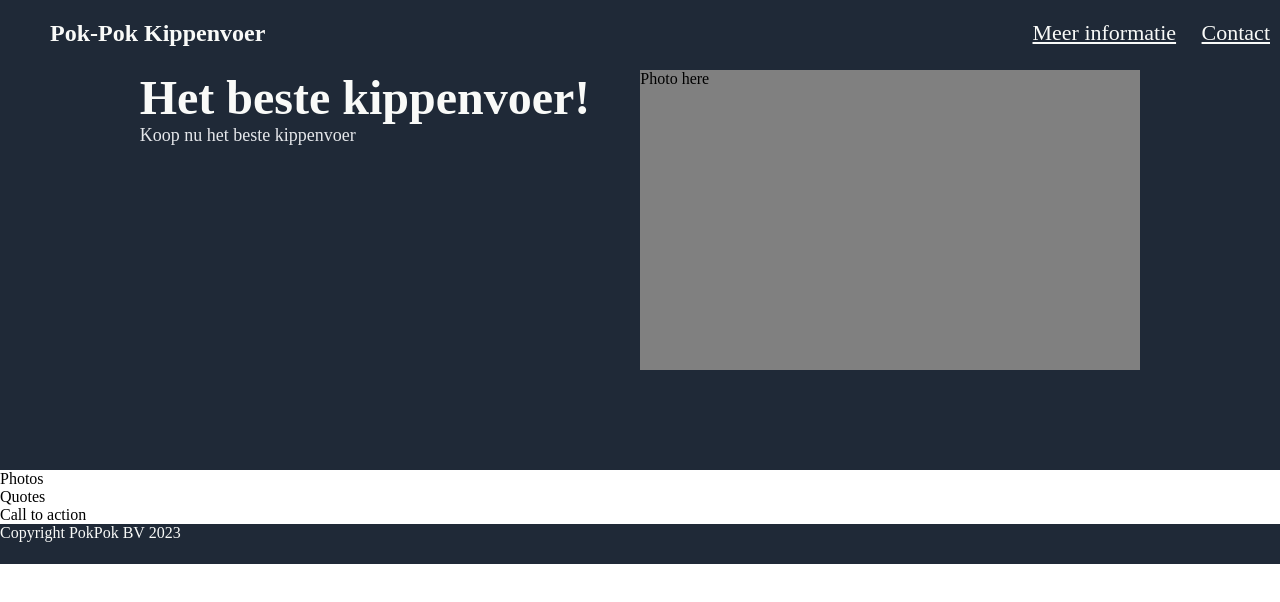
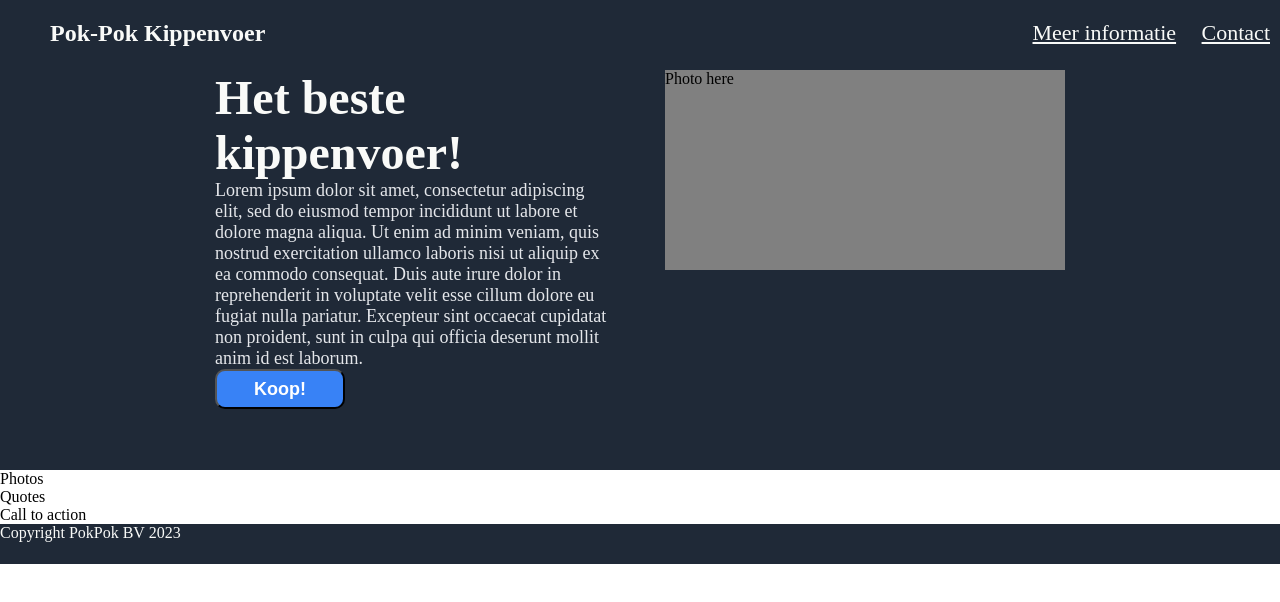
Before and after one commit to PokGeit/landingpage, a plain HTML site: page index.html in a window 1280 px wide. Drawn offline with Linux system fonts and the light colour scheme.

Commit message:
Added text and button to header

```diff
--- a/index.html
+++ b/index.html
@@ -22,7 +22,8 @@
         <div class="topBody">
             <div class="topBodyTextDiv">
                 <P class="topBodyMainText">Het beste kippenvoer!</P>
-                <P class="topBodySecondText">Koop nu het beste kippenvoer</P>
+                <P class="topBodySecondText">Lorem ipsum dolor sit amet, consectetur adipiscing elit, sed do eiusmod tempor incididunt ut labore et dolore magna aliqua. Ut enim ad minim veniam, quis nostrud exercitation ullamco laboris nisi ut aliquip ex ea commodo consequat. Duis aute irure dolor in reprehenderit in voluptate velit esse cillum dolore eu fugiat nulla pariatur. Excepteur sint occaecat cupidatat non proident, sunt in culpa qui officia deserunt mollit anim id est laborum.</P>
+                <button class="ctaButton">Koop!</button>
             </div>
 
             <div class="topBodyPhotoDiv">
--- a/style.css
+++ b/style.css
@@ -51,12 +51,13 @@
 
 .topBodyTextDiv{
     height: 200px;
+    width: 400px;
 }
 
 .topBodyPhotoDiv{
     background-color: grey;
-    height: 300px;
-    width: 500px;
+    height: 200px;
+    width: 400px;
 }
 
 .topBodyMainText{
@@ -75,3 +76,13 @@
     height: 40px;
     background-color: #1f2937;
 }
+
+.ctaButton {
+    width: 130px;
+    height: 40px;
+    background-color: #3882F6;
+    border-radius: 10px;
+    color: WHITE;
+    font-size: 18px;
+    font-weight: bold;
+}
```
